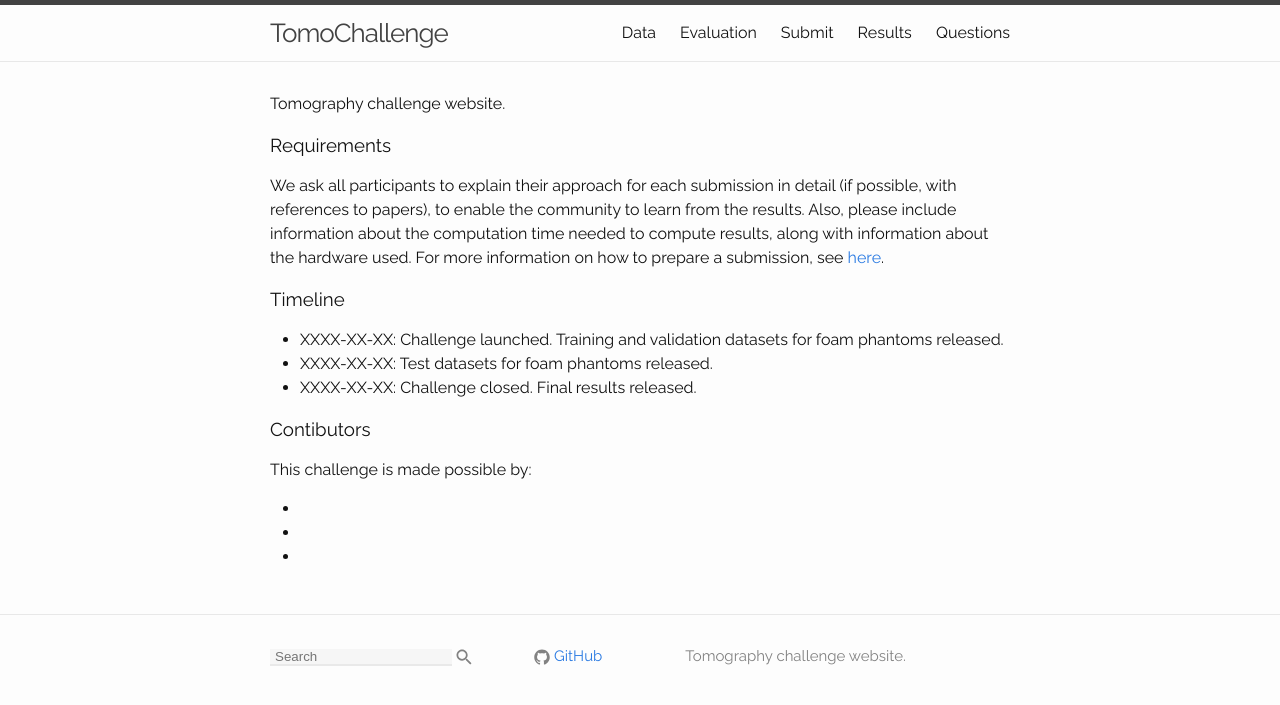
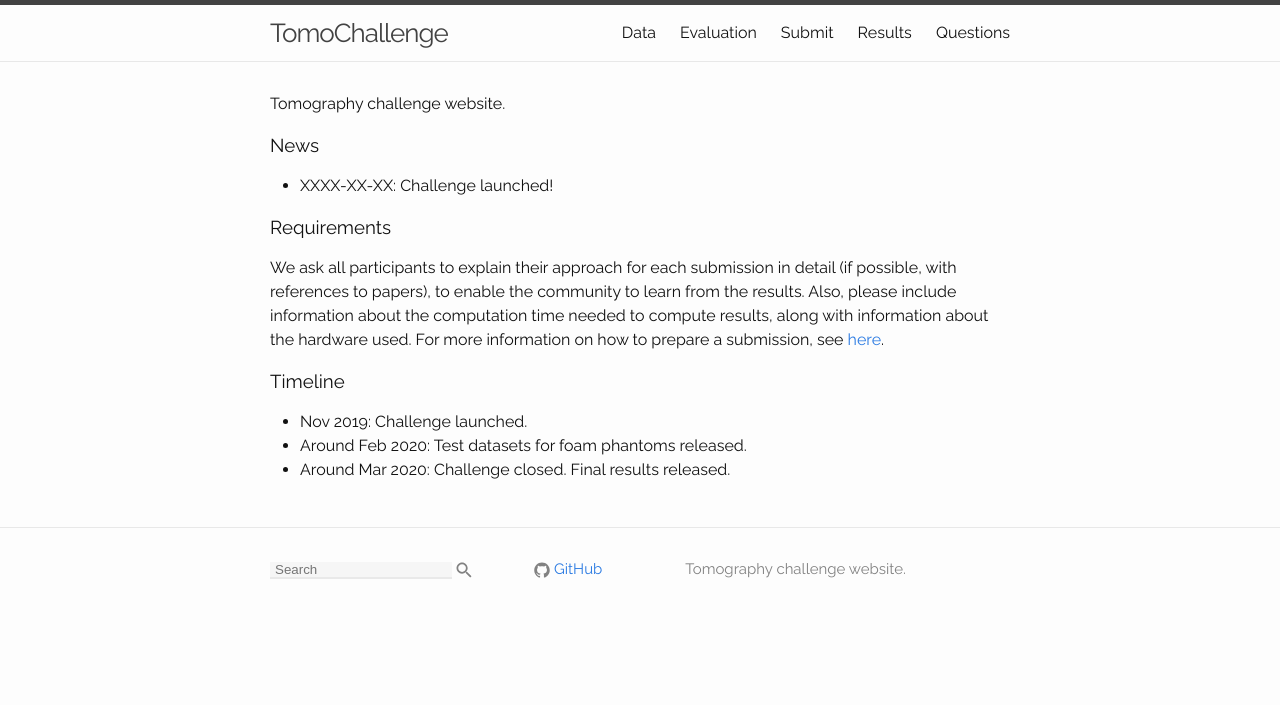
Before and after one commit to tomochallenge/tomochallenge.github.io, a Jekyll site: the page built from index.md, in a window 1280 px wide. Shown: the top 705 px of the page. Built offline with Jekyll 4.4.1, drawn with Linux system fonts in a browser that asks for light colours.

Commit message:
Update index.md

```diff
--- a/index.md
+++ b/index.md
@@ -7,6 +7,10 @@ layout: default
 
 Tomography challenge website.
 
+### News
+
+* XXXX-XX-XX: Challenge launched!
+
 ### Requirements
 
 We ask all participants to explain their approach for each submission in detail (if possible, with references to papers),
@@ -14,14 +18,6 @@ to enable the community to learn from the results. Also, please include informat
 
 ### Timeline
 
-* XXXX-XX-XX: Challenge launched. Training and validation datasets for foam phantoms released.
-* XXXX-XX-XX: Test datasets for foam phantoms released.
-* XXXX-XX-XX: Challenge closed. Final results released.
-
-### Contibutors
-
-This challenge is made possible by:
-
-*
-*
-*
+* Nov 2019: Challenge launched.
+* Around Feb 2020: Test datasets for foam phantoms released.
+* Around Mar 2020: Challenge closed. Final results released.
```
